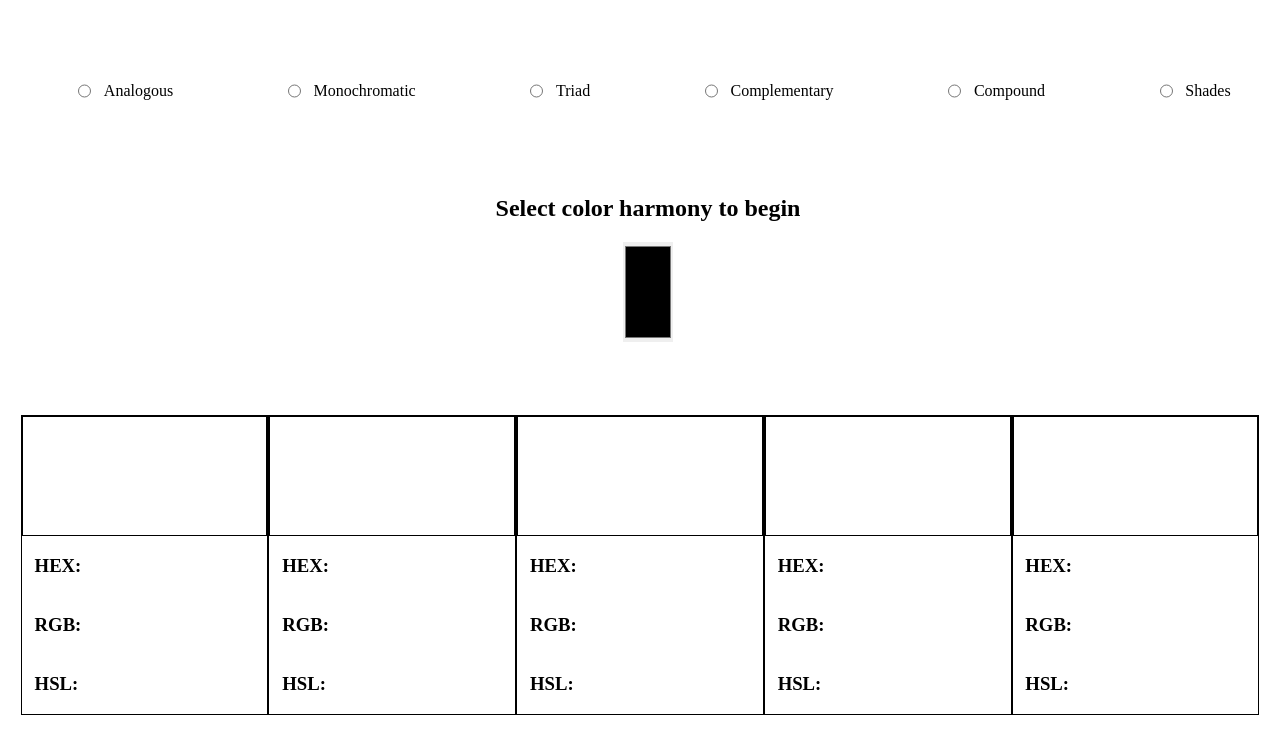
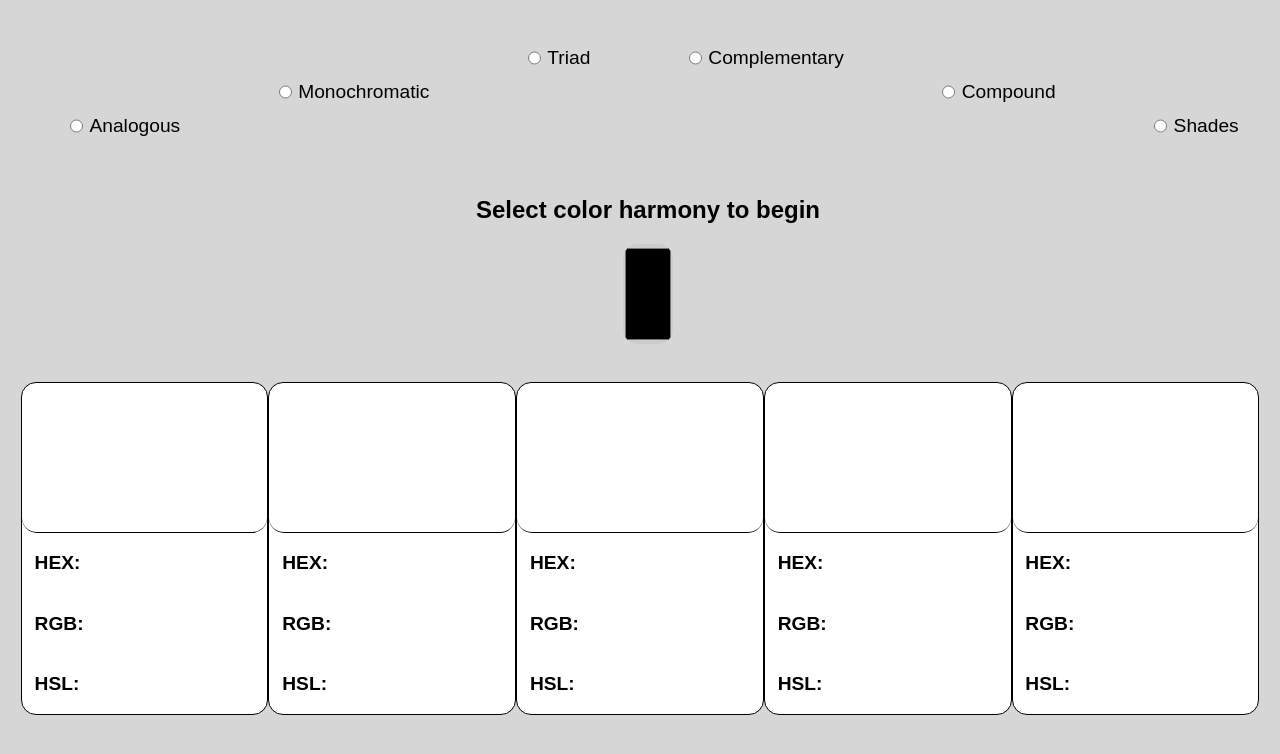
Before and after one commit to Indre101/Color-selector, a plain HTML site: page index.html in a window 1280 px wide. Drawn offline with Linux system fonts and the light colour scheme.

Commit message:
changed style

```diff
--- a/script.js
+++ b/script.js
@@ -172,7 +172,7 @@ function displayMainColorValues(colorSwatch) {
   ].textContent = `HEX: ${colorSwatch.hex}`;
   rgbColorCodes[
     colorSwatches.indexOf(colorSwatch)
-  ].textContent = `RGb: (${colorSwatch.rgb.r}, ${colorSwatch.rgb.g}, ${colorSwatch.rgb.b})`;
+  ].textContent = `RGB: (${colorSwatch.rgb.r}, ${colorSwatch.rgb.g}, ${colorSwatch.rgb.b})`;
   hslColorCodes[
     colorSwatches.indexOf(colorSwatch)
   ].textContent = `HSL: (${colorSwatch.hsl.h}, ${colorSwatch.hsl.s}%, ${colorSwatch.hsl.l}%)`;
--- a/style.css
+++ b/style.css
@@ -1,5 +1,8 @@
 * {
   box-sizing: border-box;
+  font-family: fantasy;
+  border-radius: 15px;
+
 }
 
 
@@ -7,6 +10,7 @@ body {
   display: flex;
   flex-direction: column;
   height: 90vh;
+  background-color: #cccc;
 }
 
 .colorOutput {
@@ -26,6 +30,7 @@ input {
   padding: 0;
   margin: 0;
   border: none;
+  background-color: #ccc;
   height: 100px;
 }
 
@@ -34,24 +39,26 @@ input {
   display: flex;
   margin: auto 1vw 1vw 1vw;
   box-sizing: border-box;
+  justify-content: center;
 }
 
 .colorBlock {
   width: 300px;
-  height: 300px;
   border: 1px solid black;
   display: flex;
   flex-direction: column;
+  background-color: #fff;
 }
 
 .color,
 .mainColorSwatch {
   height: 150px;
-  border: 1px solid black;
+  border-bottom: 1px solid black;
 }
 
 h3 {
   padding: 0 1vw;
+  font-size: 1.5vw;
 }
 
 .inputValue {
@@ -60,7 +67,8 @@ h3 {
 }
 
 .inputValue label {
-  padding-left: 1vw;
+  padding-left: 0.5vw;
+  font-size: 1.5vw;
 }
 
 .colorOptions {
@@ -77,3 +85,14 @@ h3 {
   align-self: center;
   justify-self: center;
 }
+
+.inputValue:first-child,
+.inputValue:last-child {
+  align-self: flex-end;
+}
+
+.inputValue:nth-child(3),
+.inputValue:nth-child(4) {
+  align-self: flex-start;
+
+}
```
Also changed, not shown: index.html (+1 -24 lines).
